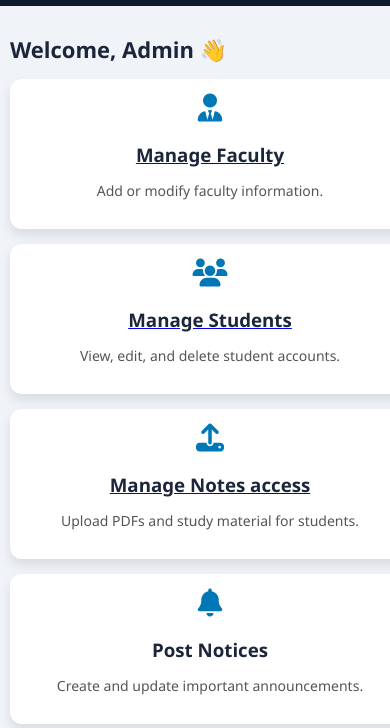
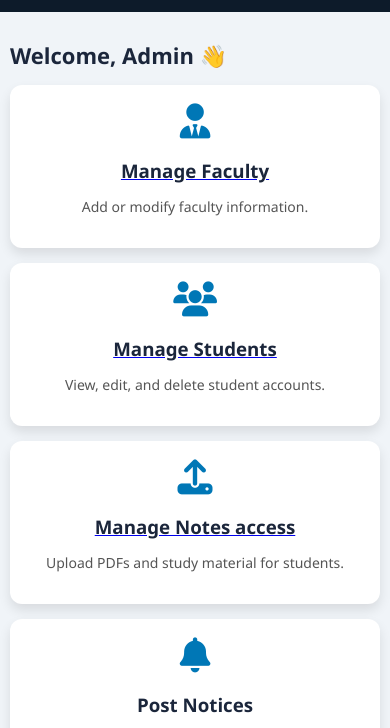
Before and after one commit to Mayur8686/aiml-faculty-portal, a website: page dashadmin.html in a window 390 px wide. Shown: the part 92-820 px from the top of the page. Drawn offline with Linux system fonts and the light colour scheme.

Commit message:
Enhance dashboard styles and responsiveness

```diff
--- a/assets/css/dashstudent.css
+++ b/assets/css/dashstudent.css
@@ -4,6 +4,8 @@ body {
   font-family: 'Segoe UI', Tahoma, Geneva, Verdana, sans-serif;
   background: #f0f4f8;
   color: #333;
+  width: 100%;
+  overflow-x: hidden;
 }
 
 /* Navbar */
@@ -53,7 +55,11 @@ body {
 
 /* Dashboard */
 .dashboard {
+  width: 100%;
+  max-width: 100%;
+  margin: 0 auto;
   padding: 20px;
+  box-sizing: border-box;
 }
 
 .dashboard h2 {
@@ -65,18 +71,22 @@ body {
 /* Card Grid */
 .card-grid {
   display: grid;
-  grid-template-columns: repeat(auto-fit, minmax(250px, 1fr));
+  grid-template-columns: repeat(auto-fit, minmax(260px, 1fr));
   gap: 20px;
+  width: 100%;
+  box-sizing: border-box;
 }
 
 .card {
-  background: white;
-  padding: 18px;
-  border-radius: 12px;
+  background: #ffffff;
+  padding: 20px;
+  border-radius: 15px;
   box-shadow: 0 6px 12px rgba(0, 0, 0, 0.1);
   text-align: center;
+  transition: transform 0.3s, background 0.3s;
   cursor: pointer;
-  transition: transform 0.3s, background 0.3s;
+  width: 100%;
+  box-sizing: border-box;
 }
 
 .card:hover {
@@ -85,7 +95,7 @@ body {
 }
 
 .card i {
-  font-size: 28px;
+  font-size: 35px;
   color: #0077b6;
   margin-bottom: 10px;
 }
@@ -105,9 +115,16 @@ body {
 /* ----------------------------- */
 @media (max-width: 600px) {
 
+  body {
+    padding: 0;
+    margin: 0;
+    overflow-x: hidden;
+  }
+
   .navbar {
     flex-direction: column;
     text-align: center;
+    padding: 15px;
   }
 
   .menu a {
@@ -122,13 +139,15 @@ body {
   }
 
   .card-grid {
-    grid-template-columns: 1fr;  /* Cards stack vertically */
+    grid-template-columns: 1fr;  /* Single column on mobile */
     gap: 15px;
+    width: 100%;
   }
 
   .card {
-    width: 100%;        /* Prevent overflow */
-    padding: 15px;
+    width: 100%;
+    padding: 18px;
+    border-radius: 12px;
   }
 
   .logo-section img {
```
